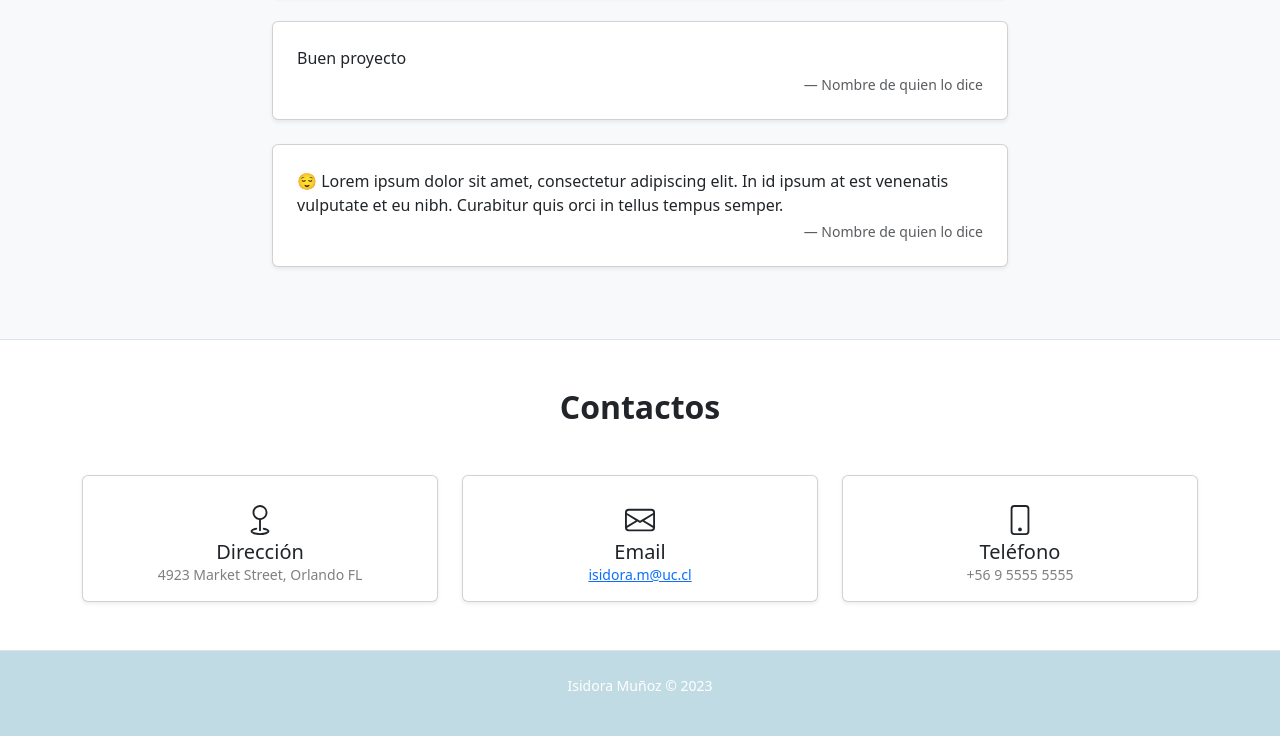
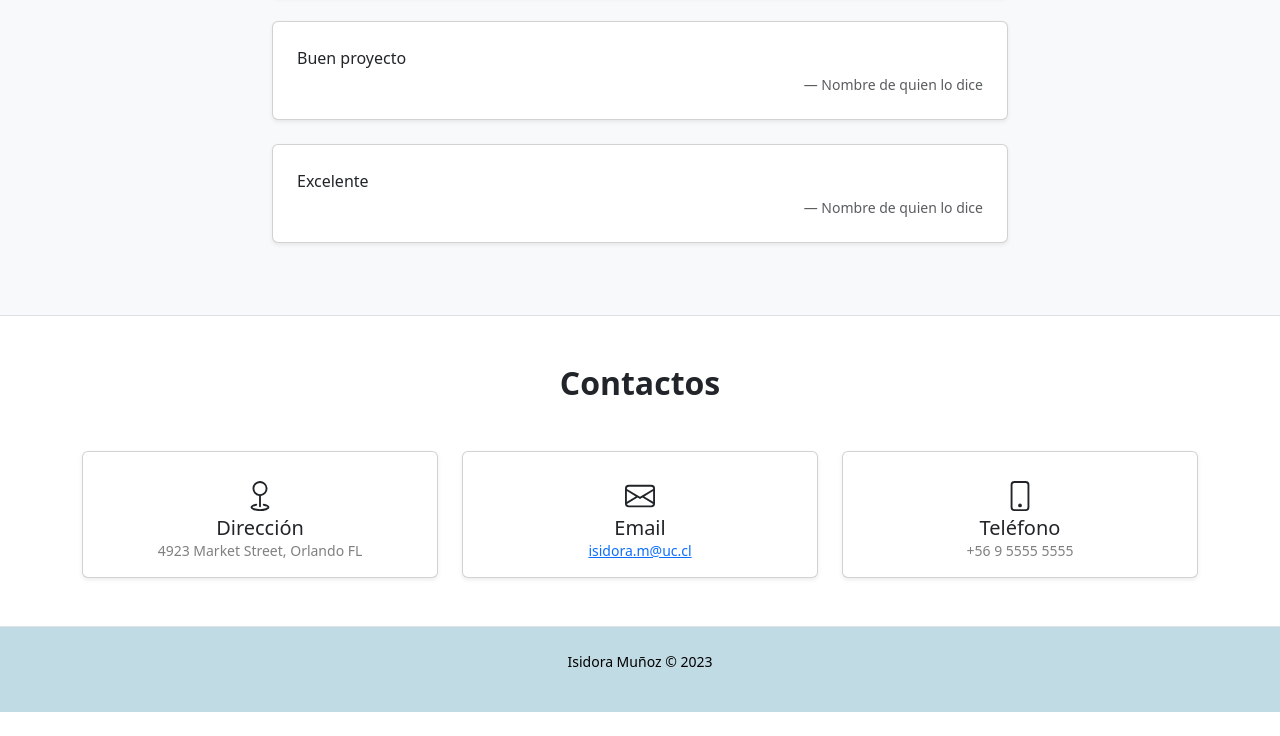
Before and after one commit to Isidoramunoz/Dnm-12, a plain HTML site: page index prueba.html in a window 1280 px wide. Shown: the part 2018-2754 px from the top of the page. After the commit the page ends 2730 px from the top, so only its background shows below. Drawn offline with nearby package versions, Linux system fonts and the light colour scheme.

Commit message:
Add files via upload

```diff
--- a/index prueba.html
+++ b/index prueba.html
@@ -27,7 +27,7 @@
         <!--Barra de navegación fija al tope-->
         <nav class="navbar fixed-top navbar-expand-lg">
             <div class="container">
-                <a class="navbar-brand" href="index.html">Isidora Muñoz</a>
+                <a class="navbar-brand text-white" href="index.html">Isidora Muñoz</a>
                 <button class="navbar-toggler" type="button" data-bs-toggle="collapse" data-bs-target="#navbarMenu" aria-controls="navbarMenu" aria-expanded="false" aria-label="Toggle navigation">
                     <span class="navbar-toggler-icon"></span>
                 </button>
@@ -44,8 +44,8 @@
         <!--Encabezado-->
         <header class="vh-100" id="foto">
             <div class="position-absolute top-50 start-50 translate-middle w-50">
-                <p class="fs-4">
-                    Hola! Me llamo Isidora y estoy en cuarto año de diseño integral UC. En la práctica, me he <a href="#lasEspecialidades" class="link-dark">especializado en diseño editorial, productos y textil</a>.
+                <p class="fs-4 text-white">
+                    Hola! Me llamo Isidora y estoy en cuarto año de diseño integral UC. En la práctica, me he <a href="#lasEspecialidades" class="link-light">especializado en diseño editorial, productos y textil</a>.
                 </p>
             </div>
         </header>
@@ -120,7 +120,7 @@
                         <!-- Tercer comentario-->
                         <div class="card mb-4 shadow-sm">
                             <div class="card-body p-4">
-                                <p class="mb-1">😌 Lorem ipsum dolor sit amet, consectetur adipiscing elit. In id ipsum at est venenatis vulputate et eu nibh. Curabitur quis orci in tellus tempus semper.</p>
+                                <p class="mb-1">Excelente</p>
                                 <div class="small text-muted text-end">— Nombre de quien lo dice</div>
                             </div>
                         </div>
@@ -171,10 +171,18 @@
             </div>
         </section>
         <!-- El pie de página-->
-        <footer class="py-4 text-white">
+        <footer class="py-4 text-black">
             <div class="container px-5"><p class="text-center small">Isidora Muñoz &copy; 2023</p></div>
         </footer>
-        <!-- Lo que sigue es JavaScript a secas-->
+
+        <!-- Bootstrap core JS-->
+        <script src="https://cdn.jsdelivr.net/npm/bootstrap@5.2.3/dist/js/bootstrap.bundle.min.js"></script>
+        <!-- Core theme JS-->
+        <script src="js/scripts.js"></script>
+        <script src="https://cdn.startbootstrap.com/sb-forms-latest.js"></script>
+    </body>
+</html>
+</script>
 <script>
         async function portfolio() {
             const consulta = await fetch("https://raw.githubusercontent.com/Isidoramunoz/Dnm-12/main/Portafolioprueba.json");
@@ -182,12 +190,39 @@
             var donde = document.querySelector("#trabajos");
             data.forEach(function (t, i) {
                 donde.innerHTML +=
-                `<article class="col"><div class="card h-100 shadow-sm ${t.soporte}"><img src="${t.fotos[0]}" class="card-img-top"><div class="card-body"><h3 class="fs-5"><a href="single.html?nro=${i}" class="link-secondary">${t.nombre}</a></h3><p>${t.abstract}</p><small>#${t.soporte}</small></div></div></article>`;
+                    `<article class="col"><div class="card h-100 shadow-sm ${t.soporte}"><img src="${t.fotos[0]}" class="card-img-top"><div class="card-body"><h3 class="fs-5"><a href="#" class="link-secondary" data-bs-toggle="modal" data-bs-target="#portfolioModal${i + 1}">${t.nombre}</a></h3><p>${t.abstract}</p><small>#${t.soporte}</small></div></div></article>`;
+                var modal = document.createElement("div");
+                modal.classList.add("portfolio-modal", "modal", "fade");
+                modal.id =`portfolioModal${i + 1}`;
+                modal.tabIndex = "-1";
+                modal.role = "dialog";
+                modal.setAttribute("aria-hidden", "true");
+                modal.innerHTML = `
+                <div class="modal-dialog">
+                    <div class="modal-content">
+                        <div class="close-modal" data-bs-dismiss="modal"><img src="assets/img/close-icon.svg" alt="Close modal" /></div>
+                        <div class="container">
+                            <div class="row justify-content-center">
+                                <div class="col-lg-8">
+                                    <div class="modal-body">
+                                        <h2 class="text-uppercase">${t.nombre}</h2>
+                                        <p class="item-intro text-muted">${t.abstract}</p>
+                                        ${t.fotos.map(foto => `<img class="img-fluid d-block mx-auto" src="${foto}" alt="...">`).join('')}
+                                        <p>${t.texto}</p>
+                                        <button class="btn btn-primary btn-xl text-uppercase" data-bs-dismiss="modal" type="button">
+                                            <i class="fas fa-times me-1"></i>
+                                            Cerrar proyecto
+                                        </button>
+                                    </div>
+                                </div>
+                            </div>
+                        </div>
+                    </div>
+                </div>`;
+                document.body.appendChild(modal);
             });
         }
         portfolio().catch((error) => console.error(error));
     </script>
-        <!-- Lo que sigue es la biblioteca de Bootstrap-->
-        <script src="https://cdn.jsdelivr.net/npm/bootstrap@5.3.2/dist/js/bootstrap.bundle.min.js" integrity="sha384-C6RzsynM9kWDrMNeT87bh95OGNyZPhcTNXj1NW7RuBCsyN/o0jlpcV8Qyq46cDfL" crossorigin="anonymous"></script>
 </body>
 </html>
```
Lines whose indentation alone changed are shown as unchanged.
